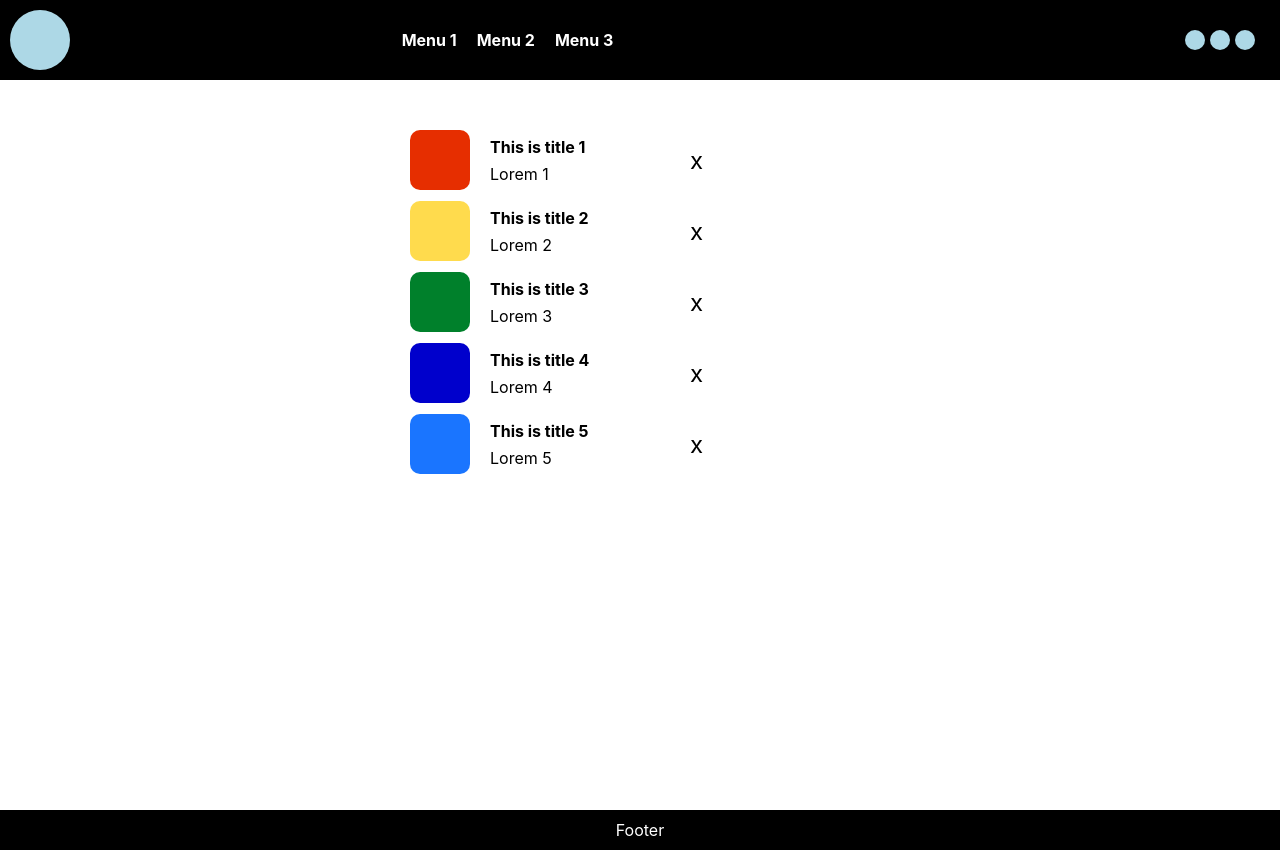
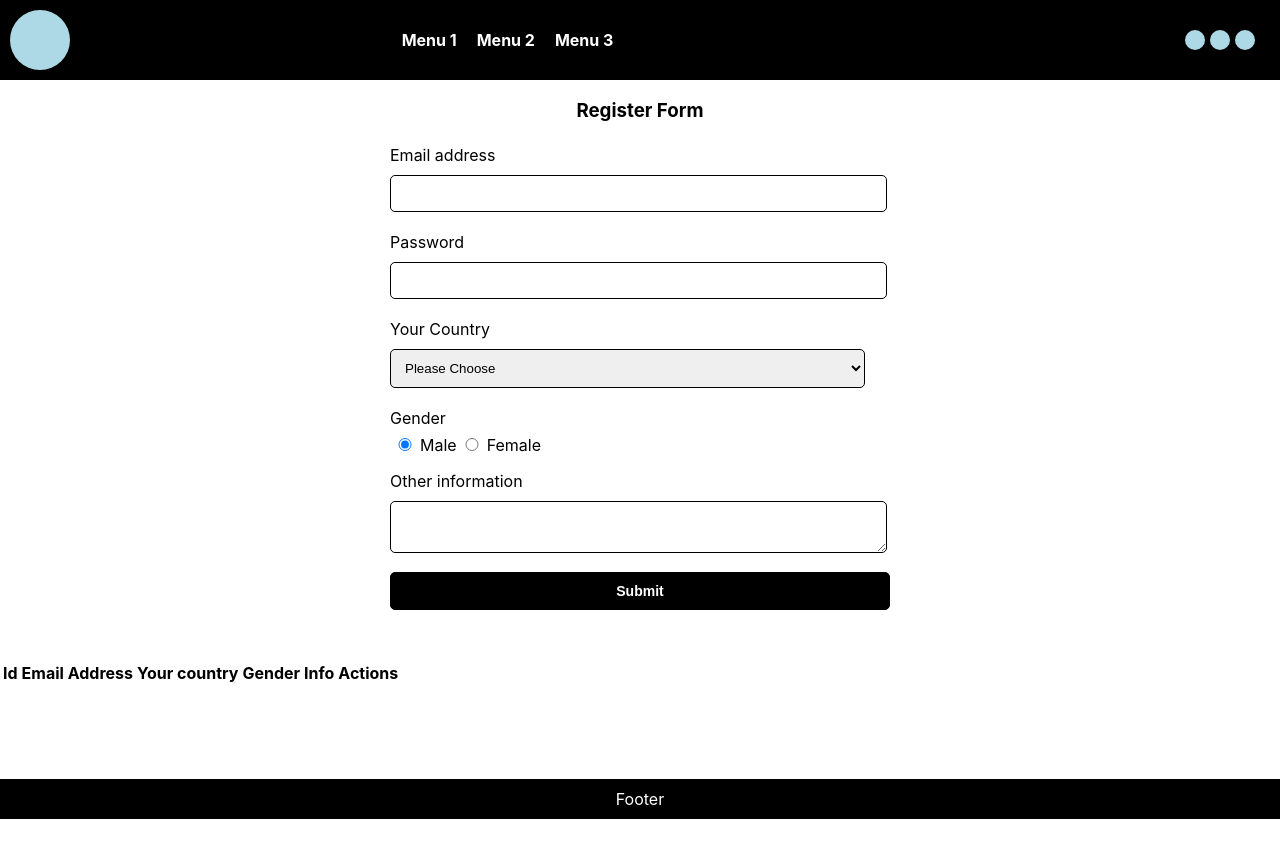
Before and after one commit to mvn-vyvo-dn/study-react, a React (Create React App) app: page / in a window 1280 px wide. After the commit the page ends 819 px from the top, so only its background shows below. Built offline with nearby package versions, Linux system fonts and the light colour scheme.

Commit message:
Form lifting state up

```diff
--- a/src/App.js
+++ b/src/App.js
@@ -1,14 +1,14 @@
 import './App.css';
 import Header from './Header';
 import Footer from './Footer';
-import ListItems from './ListItems';
+import RegisterForm from './RegisterForm';
 
 function App() {
   return (
     <div className="App">
       <Header />
       <main>
-      <ListItems/>
+      <RegisterForm />
       </main>
       <Footer />
     </div>
--- /dev/null
+++ b/src/RegisterForm.js
@@ -0,0 +1,147 @@
+import React, { Component } from 'react';
+import UserRow from './UserRow';
+
+class RegisterForm extends Component {
+  constructor(props) {
+    super(props);
+    this.state = {
+      form: {
+        email: '',
+        password: '',
+        country: '',
+        gender: '0',
+        info: ''
+      },
+      users: []
+    };
+    this.id = 0;
+  }
+
+  handleChange = (e) => {
+    const target = e.target;
+    const value = target.type === 'checkbox' ? target.checked : target.value;
+    const name = target.name;
+    // console.log(this.state.form);
+    this.setState(prev => ({
+      form: {
+        ...prev.form,
+        [name]: value
+      }
+    }), () => {
+      // console.log(this.state);
+    });
+  }
+
+  handleSubmit = (e) => {
+    e.preventDefault();
+    // console.log(this.state.form);
+    this.id = this.id + 1;
+    const user = { ...this.state.form, id: this.id };
+    this.setState(prev => ({
+      users: [
+        ...prev.users,
+        user
+      ]
+    }), () => {
+      // console.log(this.state);
+    });
+  }
+
+  handleRemove = (id) => {
+    const { users } = this.state;
+    const newUsers = users.filter(e => e.id !== id);
+    // console.log(newUsers);
+    this.setState(prev => ({
+      users: newUsers
+    }));
+  }
+
+  render() {
+    const { form, users} = this.state;
+    return (
+      <div>
+        <h3>Register Form</h3>
+        <form className="register-form" onSubmit={this.handleSubmit}>
+          <div className="form-group">
+            <label>Email address</label>
+            <input
+              type="text"
+              name="email"
+              onChange={this.handleChange}
+            />
+          </div>
+          <div className="form-group">
+            <label>Password</label>
+            <input
+              type="password"
+              name="password"
+              onChange={this.handleChange}
+            />
+          </div>
+          <div className="form-group">
+            <label>Your Country</label>
+            <select name="country" onChange={this.handleChange}>
+              <option value="">Please Choose</option>
+              <option value="Viet Nam">Viet Nam</option>
+              <option value="England">England</option>
+            </select>
+          </div>
+          <div className="form-group">
+            <label>Gender</label>
+            <div className="radio-group">
+              <label>
+                <input
+                  type="radio"
+                  value="0"
+                  name="gender"
+                  defaultChecked={form.gender === '0'}
+                  onChange={this.handleChange}
+                />
+                    Male
+                  </label>
+              <label>
+                <input
+                  type="radio"
+                  value="1"
+                  name="gender"
+                  defaultChecked={form.gender === '1'}
+                  onChange={this.handleChange}
+                />
+                    Female
+                  </label>
+            </div>
+          </div>
+          <div className="form-group">
+            <label>Other information</label>
+            <textarea name="info" onChange={this.handleChange}></textarea>
+          </div>
+          <div className="buttons-set">
+            <button className="btn">Submit</button>
+          </div>
+        </form>
+
+        <table>
+          <thead>
+            <tr>
+              <th>Id</th>
+              <th>Email Address</th>
+              <th>Your country</th>
+              <th>Gender</th>
+              <th>Info</th>
+              <th>Actions</th>
+            </tr>
+          </thead>
+          <tbody>
+            {
+              users.map(e => (
+                <UserRow key={e.id} data={e} remove={this.handleRemove} />
+              ))
+            }
+          </tbody>
+        </table>
+      </div>
+    );
+  }
+}
+
+export default RegisterForm;
--- /dev/null
+++ b/src/UserRow.js
@@ -0,0 +1,26 @@
+import React, { Component } from 'react';
+
+class UserRow extends Component {
+
+  onRemove(id) {
+    this.props.remove(id);
+  }
+
+  render() {
+    const { data } = this.props;
+    return (
+      <tr>
+        <td>{data.id}</td>
+        <td>{data.email}</td>
+        <td>{data.country}</td>
+        <td>{data.gender === 0 ? 'Male' : 'Female'}</td>
+        <td>{data.info}</td>
+        <td>
+          <button onClick={() => this.onRemove(data.id)}>Remove</button>
+        </td>
+      </tr>
+    );
+  }
+}
+
+export default UserRow;
--- a/src/index.css
+++ b/src/index.css
@@ -109,3 +109,39 @@ h4,p {
   font-size: x-large;
   cursor: pointer;
 }
+.register-form {
+  width: 500px;
+  margin: auto;
+  padding-bottom: 50px;
+}
+.form-group {
+  text-align: left;
+  padding: 5px 0;
+}
+.form-group label {
+  padding: 5px 0;
+}
+.form-group input, select, textarea {
+  margin: 10px 0 10px 0;
+  padding: 10px;
+  width: 95%;
+  border: solid 1px #000;
+  border-radius: 5px;
+}
+.form-group input[type="radio"] {
+  width: 20px;
+  margin: 10px 5px 10px 5px;
+}
+.register-form button {
+  width: 100%;
+  background-color: #000;
+  padding: 10px;
+  color: #fff;
+  font-size: 14px;
+  font-weight: bold;
+  border: solid 1px #000;
+  border-radius: 5px;
+}
+.register-form button:hover {
+  cursor: pointer;
+}
```
